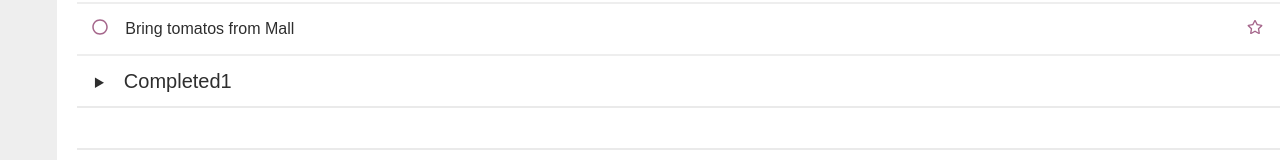
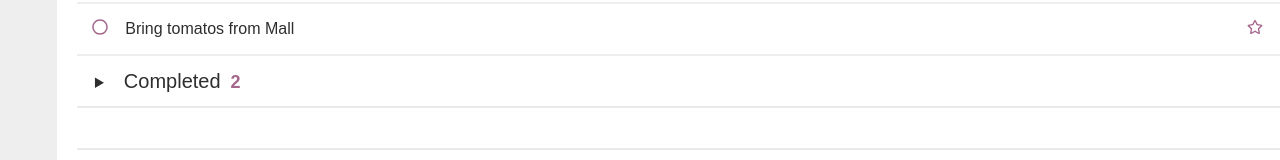
Before and after one commit to nerdjot/todo-app, a React (Create React App) app: page / in a window 1280 px wide. Shown: the part 261-421 px from the top of the page. Built offline with nearby package versions, Linux system fonts and the light colour scheme.

Commit message:
2 files modified

```diff
--- a/src/components/ActualList.js
+++ b/src/components/ActualList.js
@@ -11,7 +11,7 @@ import UnCompletedItem from './UnCompletedItem';
 import CompletedItem from './CompletedItem';
 
 const ListActual = ({ data, setData }) => {
-
+  var numberOfCompletedTodos = 0;
   const toggleCompleted = (pid) => {
     var newData = [...data];
     for (let i = 0; i < newData.length; i++) {
@@ -49,6 +49,7 @@ const ListActual = ({ data, setData }) => {
   });
   const CompletedList = data.map((Item) => {
     if (Item['isCompleted']) {
+      numberOfCompletedTodos++;
       return (
         <CompletedItem
           id={Item['id']}
@@ -65,12 +66,19 @@ const ListActual = ({ data, setData }) => {
   return (
     <div className="list-actual">
       {UnCompletedList}
+
+      {(numberOfCompletedTodos!=0)?
       <details>
         <summary>
-          <div className="summary">Completed1</div>
+          <div className="summary-completed">Completed
+            <span className="number-completed">{numberOfCompletedTodos}</span>
+          </div>
         </summary>
-        {CompletedList}
+      {CompletedList}
       </details>
+      : < > </>}
+
+
     </div>
   );
 };
--- a/src/styles/List.css
+++ b/src/styles/List.css
@@ -29,26 +29,23 @@
   line-height: 30px;
 }
 
-.add-comp-icon
-{
-  margin-left:15px;
+.add-comp-icon {
+  margin-left: 15px;
   margin-top: 15px;
   color: #a5668b;
 }
 
-.add-comp-input
-{
-  margin-left:15px;
+.add-comp-input {
+  margin-left: 15px;
 
   width: 100%;
   background-color: pink;
   outline: none;
-  border:0px;
+  border: 0px;
   font-family: 'Montserrat', sans-serif;
-
 }
-.add-comp-input:active{
-  border:0px;
+.add-comp-input:active {
+  border: 0px;
   outline: none;
 }
 
@@ -114,6 +111,13 @@ summary {
   cursor: pointer;
 }
 
+.number-completed {
+  margin-left: 10px;
+  font-weight: 550;
+  color: #a5668b;
+  font-size: 18px;
+}
+
 summary > * {
   margin-top: 10px;
   height: 50px;
```
